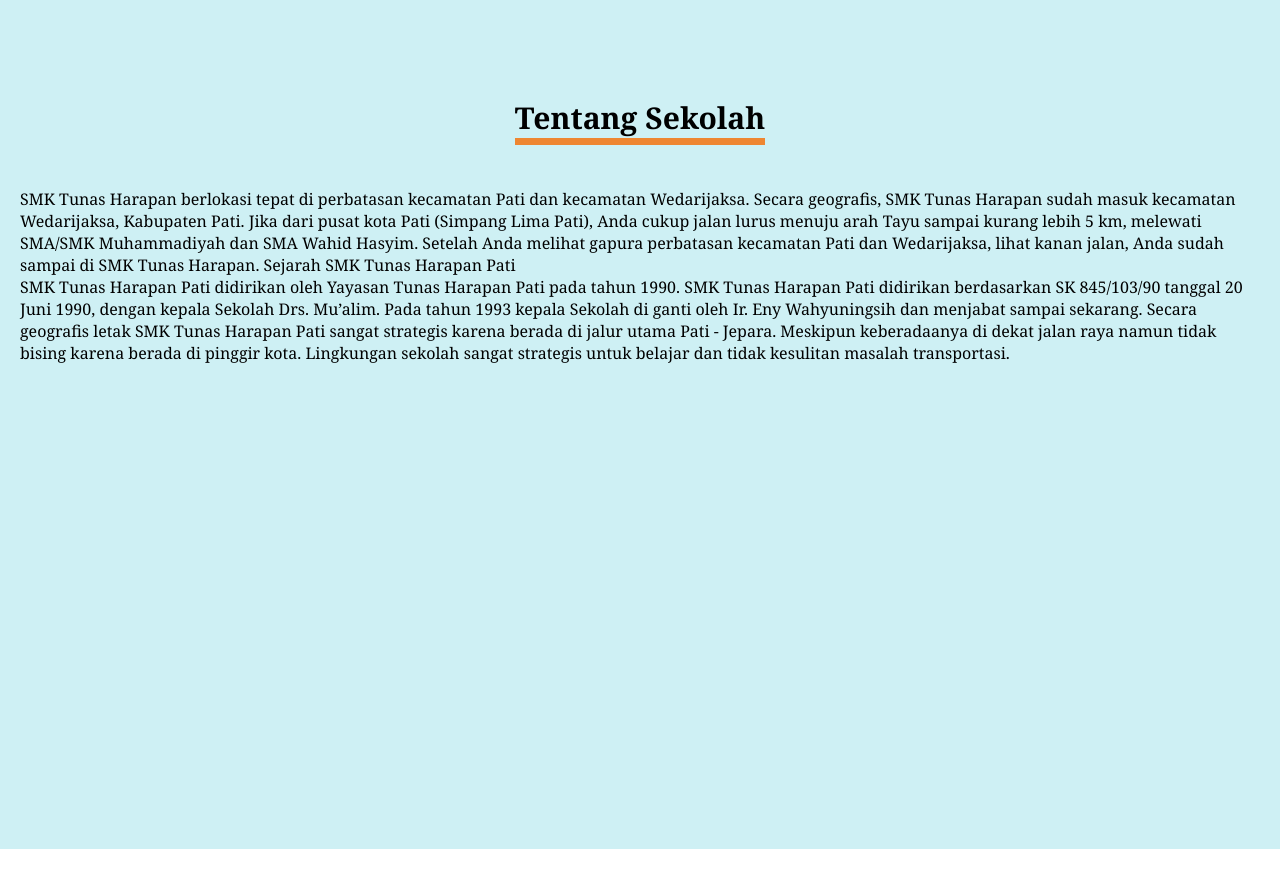
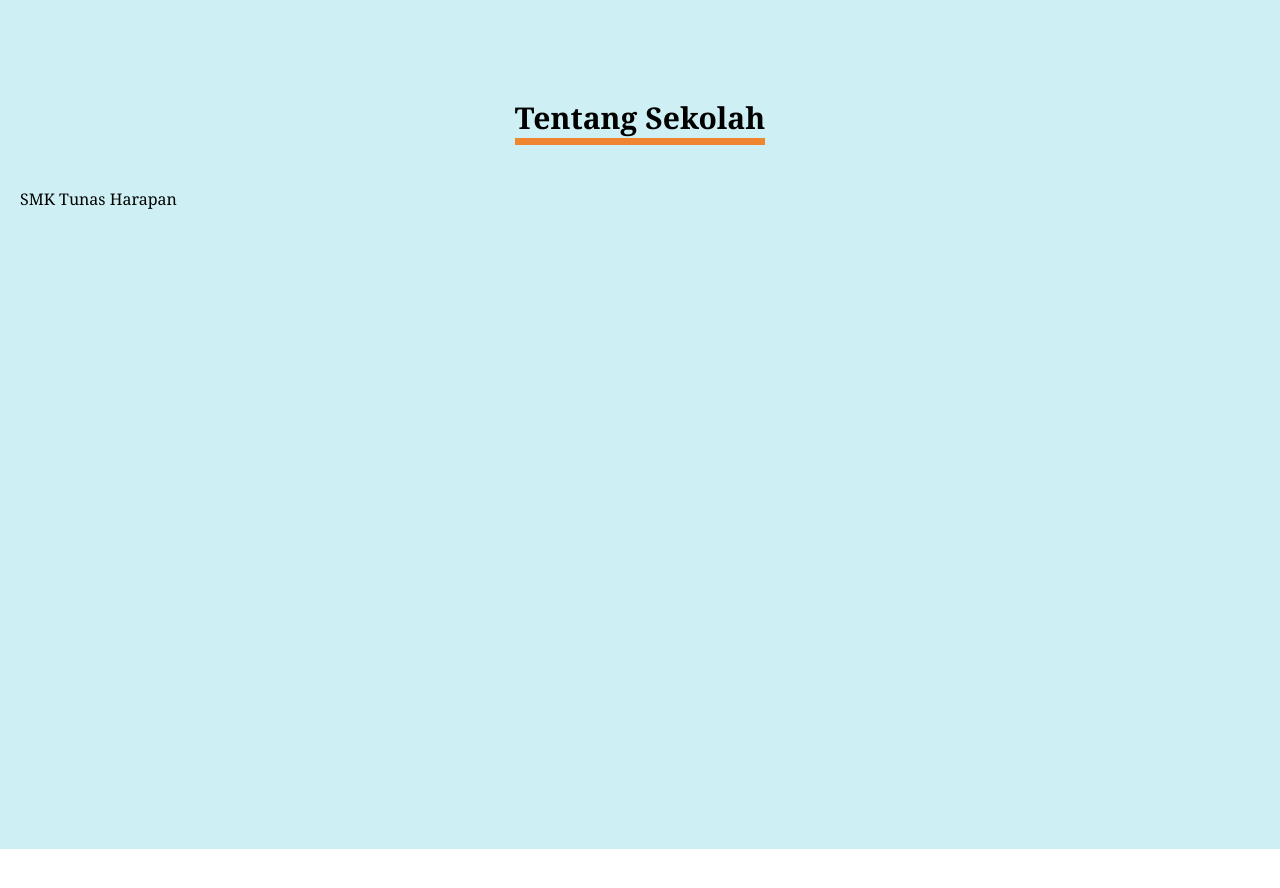
Before and after one commit to Leksaaa/Web-THP, a plain HTML site: page index.html in a window 1280 px wide. Shown: the part 1500-2388 px from the top of the page. Drawn offline with Linux system fonts and the light colour scheme.

Commit message:
hapus teks

```diff
--- a/index.html
+++ b/index.html
@@ -58,19 +58,7 @@
 <section id="isi">
 <h1><span>Tentang Sekolah</span></h1>
 
-<p>SMK Tunas Harapan berlokasi tepat di perbatasan kecamatan Pati dan kecamatan Wedarijaksa.
-    Secara geografis, SMK Tunas Harapan sudah masuk kecamatan Wedarijaksa, Kabupaten Pati.
-    Jika dari pusat kota Pati (Simpang Lima Pati), Anda cukup jalan lurus menuju arah Tayu
-    sampai kurang lebih 5 km, melewati SMA/SMK Muhammadiyah dan SMA Wahid Hasyim. Setelah Anda
-    melihat gapura perbatasan kecamatan Pati dan Wedarijaksa, lihat kanan jalan, Anda sudah sampai di
-     SMK Tunas Harapan. Sejarah SMK Tunas Harapan Pati<br>
-     SMK Tunas Harapan Pati didirikan oleh Yayasan Tunas Harapan Pati pada tahun 1990.
-      SMK Tunas Harapan Pati didirikan berdasarkan SK 845/103/90 tanggal 20 Juni 1990,
-       dengan kepala Sekolah Drs. Mu’alim. Pada tahun 1993 kepala Sekolah di ganti oleh
-       Ir. Eny Wahyuningsih dan menjabat sampai sekarang. Secara geografis letak SMK Tunas Harapan Pati
-       sangat strategis karena berada di jalur utama Pati - Jepara. Meskipun keberadaanya di dekat jalan
-       raya namun tidak bising karena berada di pinggir kota. Lingkungan sekolah sangat strategis untuk
-       belajar dan tidak kesulitan masalah transportasi.
+<p>SMK Tunas Harapan
 </p>
 </section>
 
```
